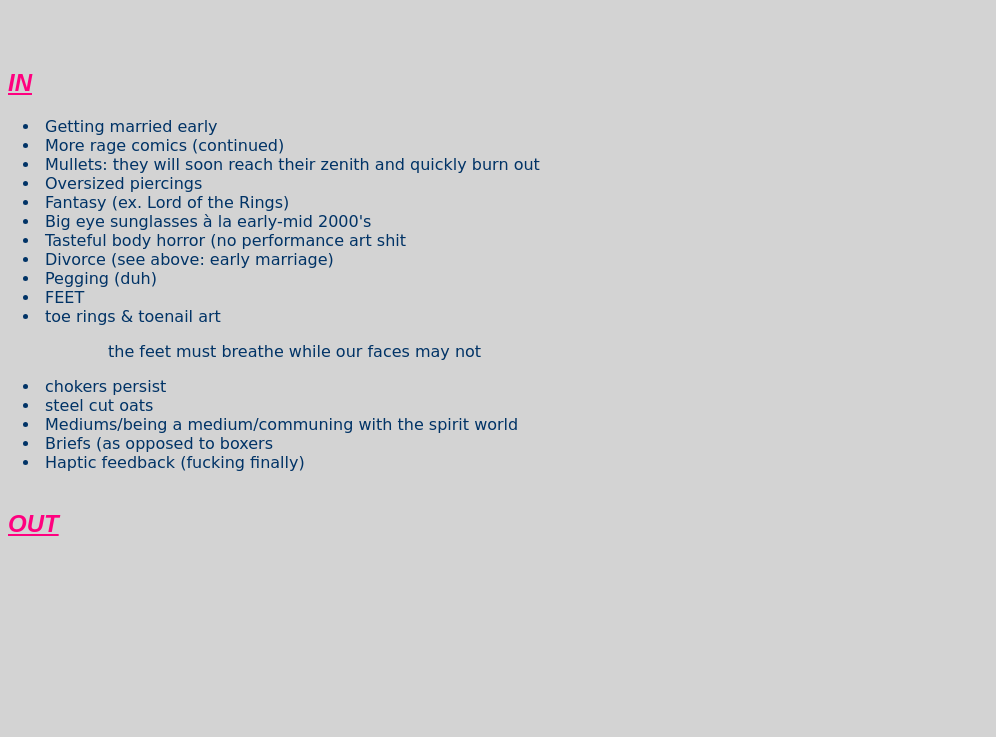
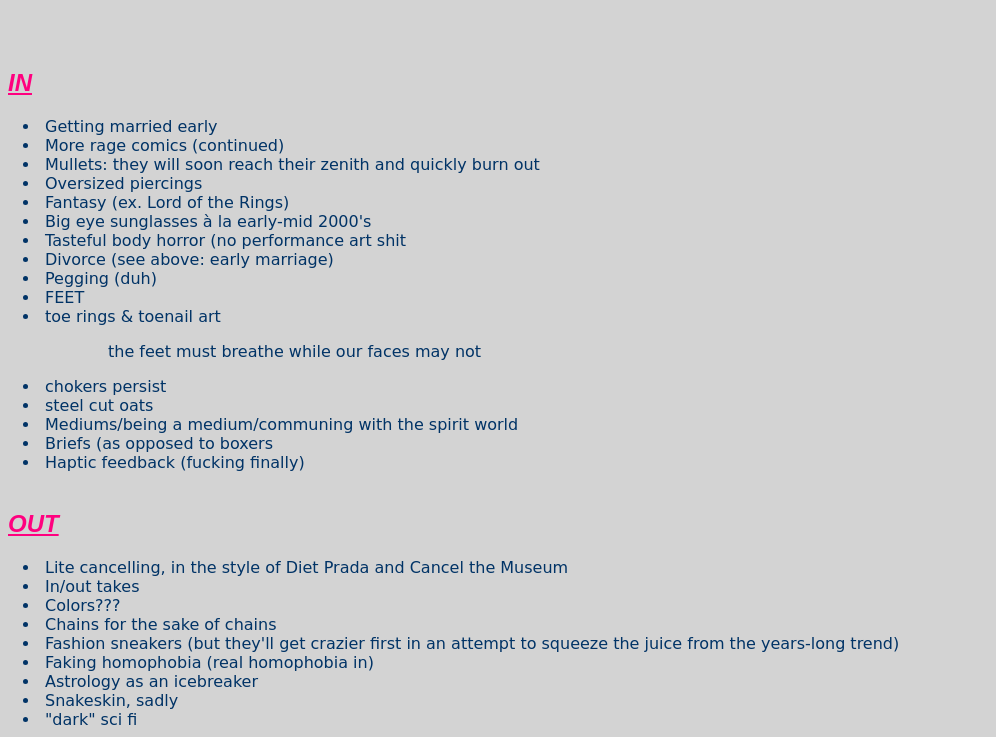
Before and after one commit to thepublication/winter2021, a plain HTML site: page index.html in a window 1280 px wide. Shown: the part 130-867 px from the top of the page, without its empty margins (0-996 px from the left). Before the commit the page ends 800 px from the top, so only its background shows below. Drawn offline with Linux system fonts and the light colour scheme.

Commit message:
Update index.html

```diff
--- a/index.html
+++ b/index.html
@@ -38,6 +38,15 @@
 <li>Haptic feedback (fucking finally)</li>
 </br>
 <h2>OUT</h2>
+<li>Lite cancelling, in the style of Diet Prada and Cancel the Museum</li>
+<li>In/out takes</li>
+<li>Colors???</li>
+<li>Chains for the sake of chains</li>
+<li>Fashion sneakers (but they'll get crazier first in an attempt to squeeze the juice from the years-long trend)</li>
+<li>Faking homophobia (real homophobia in)</li>
+<li>Astrology as an icebreaker</li>
+<li>Snakeskin, sadly</li>
+<li>"dark" sci fi</li>
 
 
 
```
